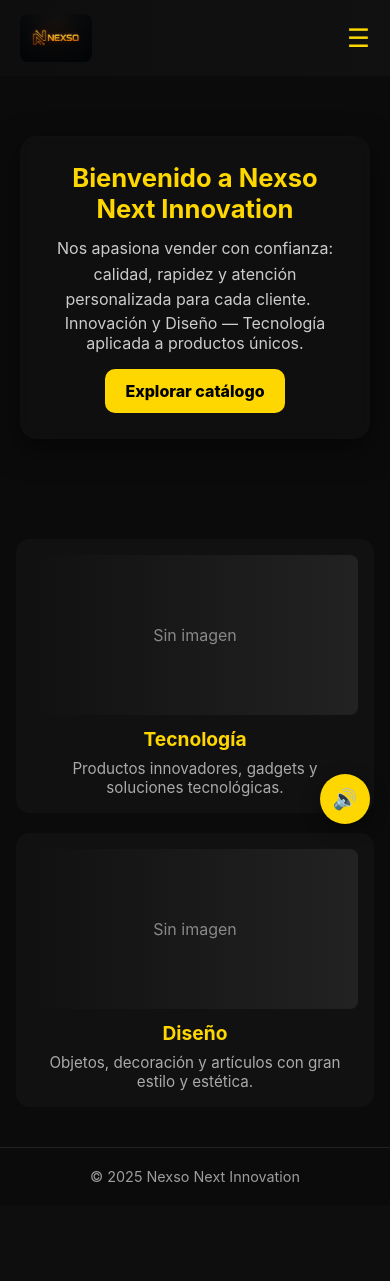
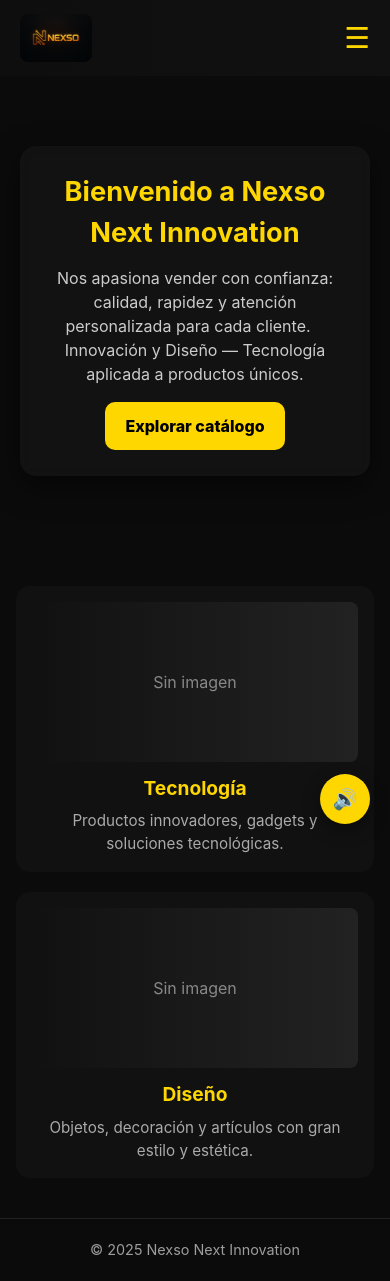
Before and after one commit to CarlosArbeyBuritica/nexso-nex.innovation-, a Flask app: template templates/index.html in a window 390 px wide. Before the commit the page ends 1182 px from the top, so only its background shows below. Run offline with Flask 3, Linux system fonts and the light colour scheme; the template is opened without the code that fills it, so the values that code supplies are empty.

Commit message:
Actualización del index con diseño responsive

```diff
--- a/templates/index.html
+++ b/templates/index.html
@@ -2,7 +2,7 @@
 <html lang="es">
 <head>
   <meta charset="utf-8">
-  <meta name="viewport" content="width=device-width,initial-scale=1">
+  <meta name="viewport" content="width=device-width, initial-scale=1, maximum-scale=1">
   <title>Nexso Next Innovation</title>
   <link rel="icon" href="{{ url_for('static', filename='imagenes/logo.png') }}">
   <style>
@@ -19,6 +19,7 @@
       background: var(--bg);
       color: #fff;
       overflow-x: hidden;
+      line-height: 1.5;
     }
 
     header {
@@ -36,13 +37,18 @@
       display: flex;
       align-items: center;
       gap: 10px;
+      flex-shrink: 0;
     }
 
     .brand h1 {
-      margin: 0;
       color: var(--gold);
       font-size: 1.1rem;
-      letter-spacing: 0.5px;
+      margin-bottom: 2px;
+    }
+
+    .brand div {
+      font-size: 0.85rem;
+      color: rgba(255,255,255,0.7);
     }
 
     nav {
@@ -55,62 +61,61 @@
       text-decoration: none;
       font-weight: 600;
       transition: color 0.3s;
+      font-size: 0.95rem;
     }
 
     nav a:hover { color: var(--gold); }
 
-    /* Botón hamburguesa móvil */
     .menu-toggle {
       display: none;
       background: none;
       border: none;
       color: var(--gold);
-      font-size: 1.6rem;
+      font-size: 1.8rem;
       cursor: pointer;
     }
 
     @media (max-width: 768px) {
       nav {
         position: fixed;
-        top: 60px;
+        top: 0;
         right: 0;
-        background: rgba(15, 15, 15, 0.95);
+        width: 70%;
+        height: 100vh;
+        background: rgba(10, 10, 10, 0.98);
         flex-direction: column;
-        padding: 20px;
+        align-items: center;
+        justify-content: center;
+        gap: 25px;
+        transform: translateX(100%);
+        transition: transform 0.35s ease;
         border-left: 1px solid #222;
-        border-radius: 10px 0 0 10px;
-        gap: 15px;
-        transform: translateX(100%);
-        transition: transform 0.3s ease;
       }
 
-      nav.active {
-        transform: translateX(0);
-      }
+      nav.active { transform: translateX(0); }
 
       .menu-toggle {
         display: block;
       }
     }
 
-    /* Hero principal */
     .hero {
-      padding: 60px 20px;
+      padding: 70px 20px;
       text-align: center;
     }
 
     .box {
       max-width: 900px;
       margin: auto;
-      background: rgba(255, 255, 255, 0.02);
+      background: rgba(255,255,255,0.03);
       padding: 26px;
       border-radius: 16px;
       backdrop-filter: blur(5px);
-      box-shadow: 0 10px 30px rgba(0, 0, 0, 0.5);
+      box-shadow: 0 10px 30px rgba(0,0,0,0.5);
     }
 
     .box h2 {
-      font-size: 1.6rem;
+      font-size: 1.7rem;
       color: var(--gold);
       margin-bottom: 12px;
     }
@@ -118,7 +123,6 @@
     .presentation {
       font-size: 1rem;
       color: var(--muted);
-      line-height: 1.6;
     }
 
     .cta {
@@ -135,13 +139,12 @@
 
     .cta:hover {
       transform: translateY(-3px);
-      box-shadow: 0 6px 18px rgba(255, 215, 0, 0.4);
+      box-shadow: 0 6px 18px rgba(255,215,0,0.4);
     }
 
-    /* Categorías */
     .grid-cats {
       display: grid;
-      grid-template-columns: repeat(auto-fit, minmax(260px, 1fr));
+      grid-template-columns: repeat(auto-fit, minmax(250px, 1fr));
       gap: 20px;
       max-width: 1000px;
       margin: 40px auto;
@@ -159,7 +162,7 @@
 
     .cat-card:hover {
       transform: translateY(-5px);
-      box-shadow: 0 8px 30px rgba(0, 0, 0, 0.5);
+      box-shadow: 0 8px 30px rgba(0,0,0,0.5);
     }
 
     .cat-card h3 {
@@ -173,10 +176,10 @@
       font-size: 0.95rem;
     }
 
-    .footer {
+    footer {
       padding: 20px;
       text-align: center;
-      color: rgba(255, 255, 255, 0.6);
+      color: rgba(255,255,255,0.6);
       font-size: 0.9rem;
       border-top: 1px solid #222;
     }
@@ -193,7 +196,7 @@
       height: 50px;
       cursor: pointer;
       font-size: 20px;
-      box-shadow: 0 6px 18px rgba(0, 0, 0, 0.4);
+      box-shadow: 0 6px 18px rgba(0,0,0,0.4);
     }
 
     .cursor {
@@ -214,7 +217,7 @@
     <img src="{{ url_for('static', filename='logo.png') }}" alt="Logo Nexso" style="height:48px;border-radius:8px;">
     <div>
       <h1>{{ site.titulo }}</h1>
-      <div style="font-size:0.9rem;color:rgba(255,255,255,0.7)">{{ site.telefono }}</div>
+      <div>{{ site.telefono }}</div>
     </div>
   </div>
   <button class="menu-toggle" onclick="document.querySelector('nav').classList.toggle('active')">☰</button>
@@ -231,7 +234,7 @@
   <div class="box">
     <h2>Bienvenido a <strong style="color:var(--gold)">Nexso Next Innovation</strong></h2>
     <p class="presentation">
-      <span id="typed" class="typing"></span><span class="cursor"></span>
+      <span id="typed"></span><span class="cursor"></span>
       <div style="margin-top:12px;color:var(--muted);max-width:800px;margin:auto">
         Innovación y Diseño — Tecnología aplicada a productos únicos.
       </div>
@@ -254,13 +257,12 @@
   </div>
 </section>
 
-<footer class="footer">© 2025 Nexso Next Innovation</footer>
+<footer>© 2025 Nexso Next Innovation</footer>
 
 <audio id="welcome-audio" src="{{ url_for('serve_audio', filename='bienvenida.ogg') }}" preload="auto"></audio>
 <button id="btn-audio">🔊</button>
 
 <script>
-  // Efecto de escritura
   const txt = "Nos apasiona vender con confianza: calidad, rapidez y atención personalizada para cada cliente.";
   let i = 0;
   const out = document.getElementById('typed');
@@ -273,7 +275,6 @@
   }
   window.addEventListener('load', typeStep);
 
-  // Audio
   const audio = document.getElementById('welcome-audio');
   const btn = document.getElementById('btn-audio');
   window.addEventListener('click', () => {
@@ -284,5 +285,6 @@
     btn.textContent = audio.paused ? '🔇' : '🔊';
   });
 </script>
+
 </body>
 </html>
```
